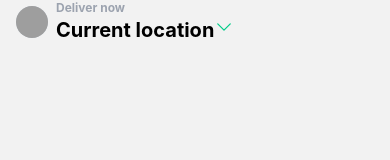
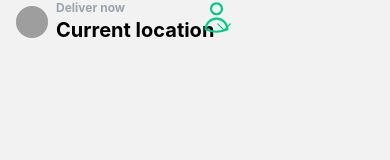
Before and after one commit to jkimkim/deliveroo-clone-app, a React Native app: screen /Home in a window 390 px wide. Shown: the top 160 px of the page. Built offline with nearby package versions, Linux system fonts and the light colour scheme; grey boxes are pictures that could not be loaded.

Commit message:
modified:   screens/HomeScreen.js

```diff
--- a/screens/HomeScreen.js
+++ b/screens/HomeScreen.js
@@ -2,7 +2,7 @@ import { View, Text, Image} from 'react-native'
 import React, { useLayoutEffect } from 'react'
 import { useNavigation } from '@react-navigation/native'
 import { SafeAreaView } from 'react-native-safe-area-context';
-import { ChevronDownIcon } from 'react-native-heroicons/outline';
+import { ChevronDownIcon, UserIcon } from 'react-native-heroicons/outline';
 
 export default function HomeScreen() {
     const navigation = useNavigation();
@@ -15,18 +15,19 @@ export default function HomeScreen() {
     <SafeAreaView>
           <Text>
               {/** Header */}
-              <View className=" flex-row items-center mx-4 space-x-2">
+              <View className=" flex-row pb-3 items-center mx-4 space-x-2">
                   <Image
                       source={{ uri: 'https://links.papareact.com/3pn' }}
                       className="h-7 w-7 bg-slate-300 rounded-full p-4"
                   />
-                  <View>
+                  <View className=" flex-1">
                       <Text className=" font-bold text-gray-400 text-xs">Deliver now</Text>
                       <Text className="font-bold text-xl">
                           Current location
                           <ChevronDownIcon size={20} color="#00cc88" />
                       </Text>
                   </View>
+                  <UserIcon className="absolute inset-y-0 right-0" size={35} color="#00cc88" />
               </View>
           </Text>
 
```
